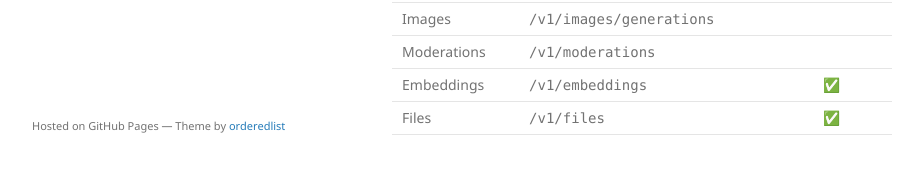
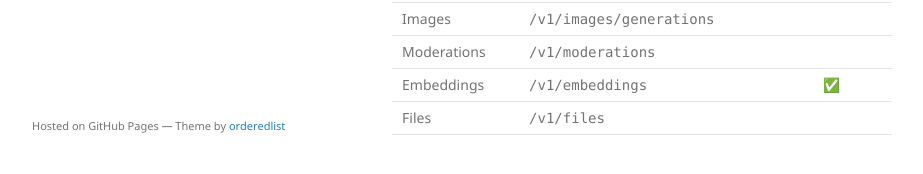
Before and after one commit to miyako/llama-cpp, a Jekyll site: the page built from index.md, in a window 1280 px wide and 900 px high, scrolled down 3544 px. Shown: the part 695-869 px from the top of the window, without its empty margins (178-1101 px from the left). Built offline with Jekyll 4.4.1, drawn with Linux system fonts in a browser that asks for light colours.

```diff
--- a/index.md
+++ b/index.md
@@ -219,4 +219,4 @@ The API is compatibile with the following [Open AI](https://platform.openai.com/
 |Images|`/v1/images/generations`||
 |Moderations|`/v1/moderations`||
 |Embeddings|`/v1/embeddings`|✅|
-|Files|`/v1/files`|✅|
+|Files|`/v1/files`||
```
